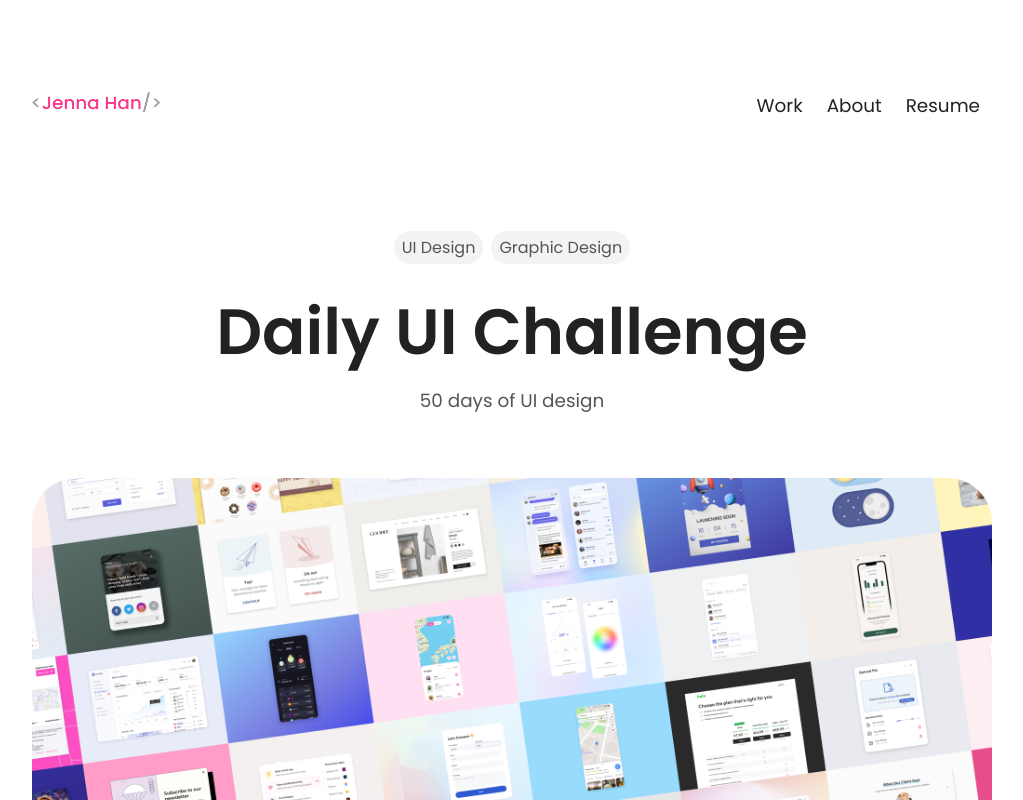
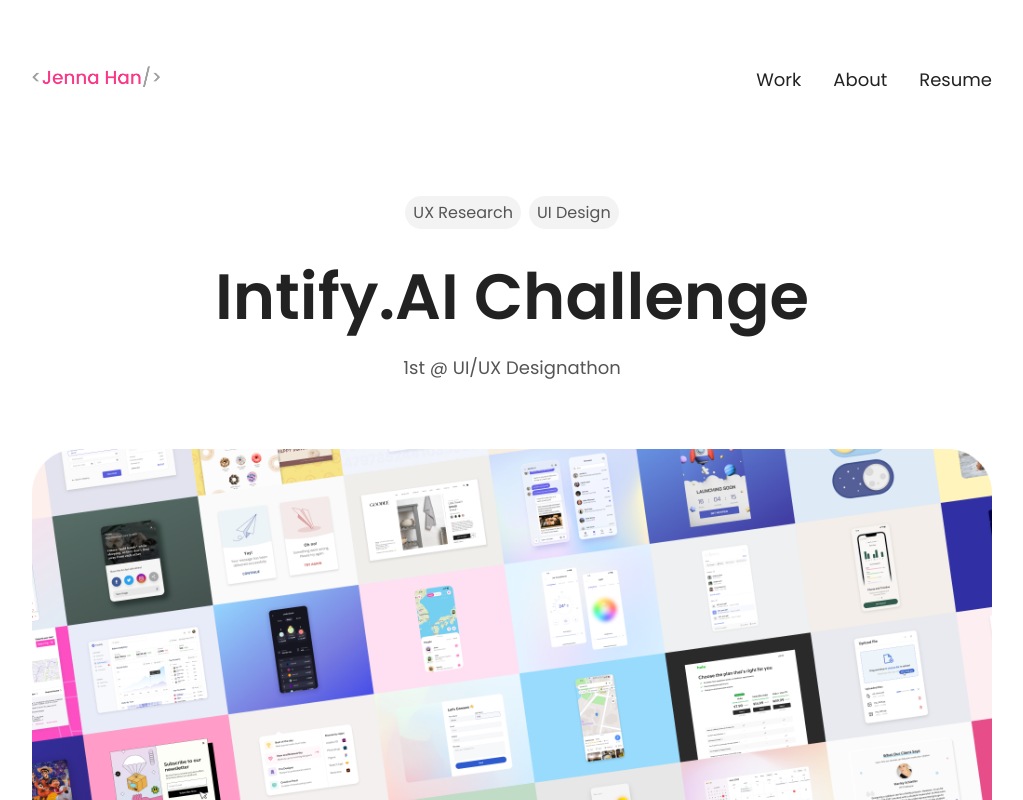
Before and after one commit to jnahan/portfolio, a React (Create React App) app: page /#/daily-ui in a window 1280 px wide. Shown: the top 800 px of the page, without its empty margins (128-1151 px from the left). Built offline with nearby package versions, Linux system fonts and the light colour scheme; a web font is replaced by a local one.

Commit message:
added new case study, minor styling adjustments

```diff
--- a/src/Navbar.jsx
+++ b/src/Navbar.jsx
@@ -1,17 +1,21 @@
 import React from "react"
-import { Link } from "react-router-dom"
+import { NavLink } from "react-router-dom"
 import logo from "./images/logo.png"
 
 function Navbar() {
   return (
     <header className="section">
       <nav className="nav">
-        <Link className="nav__logo" to="/">
+        <NavLink className="nav__logo" to="/">
           <img className="img" src={logo} alt="logo" />
-        </Link>
+        </NavLink>
         <ul className="nav__menu">
-          <Link className="nav__link nav__link--work" to="/">Work</Link>
-          <Link className="nav__link" to="about">About</Link>
+          <li className="nav__item">
+            <NavLink className="nav__link nav__link--work" to="/">Work</NavLink>
+          </li>
+          <li className="nav__item">
+            <NavLink className="nav__link" to="about">About</NavLink>
+          </li>
           <li className="nav__item">
             <a className="nav__link" target="_blank" rel="noopener" href="https://drive.google.com/file/d/1G5OY5Cf2xfemzcIwh7Q0Fgwz_LGnk693/view?usp=sharing">Resume</a>
           </li>
--- a/src/data/projectData.js
+++ b/src/data/projectData.js
@@ -4,7 +4,8 @@
 import esp from "../images/card/esp.png"
 import drawTog from "../images/card/draw-together.png"
 import dailyUI from "../images/card/daily-ui.png"
-import about from "../images/card/about.png"
+// import about from "../images/card/about.png"
+import intify from "../images/card/intify.png"
 
 export const projects = [
     {
@@ -68,6 +69,18 @@
         ]
     },
     {
+        title: "Intify.AI",
+        description: "1st @ UI/UX Designathon",
+        link: "https://devpost.com/software/screenvue",
+        imgSrc: intify,
+        imgAlt: "Intify.AI",
+        chips: [
+            "UX Research",
+            "UI Design"
+        ],
+        external: true
+    },
+    {
         title: "Daily UI",
         description: "50 days of UI design",
         link: "daily-ui",
@@ -77,15 +90,5 @@
             "UI Design",
             "Graphic Design"
         ]
-    },
-    {
-        title: "About Me",
-        description: "Learn more about me",
-        link: "about",
-        imgSrc: about,
-        imgAlt: "About Me",
-        chips: [
-            "Jenna Han"
-        ]
     }
 ]
--- a/src/index.css
+++ b/src/index.css
@@ -26,13 +26,14 @@
   /* base size: body (16px) */
   --h1: 4rem;
   --h2: 3rem;
-  --h3: 2rem;
-  --h4: 1.5rem;
+  --h3: 1.75rem;
+  --h4: 1.25rem;
   --h5: 1.125rem;
   --h6: 1.25rem;
   --body-x-large: 1.5rem;
   --body-large: 1.25rem;
-  --body: 1.15rem;
+  --body: 1.125rem;
+  --body-small: 1rem;
 
   /* Effect styles */
   --shadow:  0px 5.999998092651367px 17.9999942779541px rgba(0, 0, 0, 0.08);
@@ -72,9 +73,11 @@
 p{
   font-size: var(--body);
   color: var(--gray-dark);
+  line-height: 180%;
 }
 li{
   margin-left: 16px;
+  line-height: 180%;
   font-size: var(--body);
   color: var(--gray-dark);
 }
@@ -100,28 +103,38 @@
   display: flex;
   align-items: center;
   justify-content: space-between;
-  margin: 80px 0 100px;
+  margin: 64px 0 100px;
 }
 .nav__menu{
   display: flex;
   flex-direction: row;
   align-items: center;
+  gap: 16px;
 }
 .nav__logo{
   width: 128px;
 }
 .nav__item{
   list-style: none;
-  margin-left: 0;
 }
 .nav__link{
   text-decoration: none;
-  padding: 12px;
+  padding: 8px 0;
+  box-sizing: border-box;
+  line-height: 160%;
   font-size: var(--body);
+  color: var(--black);
+}
+.nav__link:hover{
+  color: var(--gray-default);
+}
+.nav__link.active{
+  position: relative;
+  border-bottom: 2px solid var(--accent);
 }
 .footer{
   margin-top: 120px;
-  margin-bottom: 120px;
+  margin-bottom: 80px;
   display: flex;
   justify-content: space-between;
   align-items: center;
@@ -313,6 +326,7 @@
 }
 .chip-wrapper{
   display: flex;
+  flex-wrap: wrap;
   flex-direction: row;
   gap: 8px;
   margin-bottom: 12px;
@@ -397,9 +411,12 @@
   display: flex;
   flex-direction: column;
   gap: 4px;
-  padding: 24px 32px;
+  padding: 20px;
   border-radius: 8px;
   flex-basis: 100%;
+}
+.insight__description{
+  font-size: var(--body-small);
 }
 .more-projects{
   display: flex;
@@ -409,6 +426,15 @@
 .more-projects__button{
   display: flex;
   align-items: center;
+}
+.more-projects__link{
+  text-decoration: none;
+  padding: 12px;
+  line-height: 180%;
+  font-size: var(--body);
+}
+.more-projects__link:hover{
+  cursor: pointer;
 }
 .arrow{
   width: 32px;
--- a/src/pages/CaseStudies/Bondit.jsx
+++ b/src/pages/CaseStudies/Bondit.jsx
@@ -211,7 +211,7 @@
             />
             <Insight
               title="Personal connections"
-              text="Users are aware of the limitations of social media and want to connect with others at a more personal level through features like DM"
+              text="Users are aware of social media's limitations and want to connect with others at a more personal level"
             />
           </div>
         </section>
@@ -247,7 +247,7 @@
           <div className="insight-wrapper section__img">
             <Insight
               title="Pain points"
-              text="Time commitment and different backgrounds most frequently mentioned as pain points for bonding"
+              text="Time commitment and different backgrounds are biggest obstacles to bonding"
             />
             <Insight
               title="Social media use"
@@ -255,7 +255,7 @@
             />
             <Insight
               title="Bonding factors"
-              text="Similar interests are considered the most important for bonding, even over things like age and major"
+              text="Similar interests are considered the most important for bonding, even over age and major"
             />
           </div>
         </section>
--- a/src/pages/CaseStudies/Insight.jsx
+++ b/src/pages/CaseStudies/Insight.jsx
@@ -4,7 +4,7 @@
   return (
     <div className="insight">
         <h4>{title}</h4>
-        <p>{text}</p>
+        <p className="insight__description">{text}</p>
     </div>
   )
 }
--- a/src/pages/CaseStudies/MoreProjects.jsx
+++ b/src/pages/CaseStudies/MoreProjects.jsx
@@ -9,10 +9,10 @@
     <div className='more-projects'>
         <div className="more-projects__button">
             <img className="arrow" src={arrowLeft} alt="left arrow" />
-            <Link className="nav__link" to="/">Back Home</Link>
+            <Link className="more-projects__link" to="/">Back Home</Link>
         </div>
         <div className="more-projects__button">
-            <Link className="nav__link" to={`/${link}`}>{title}</Link>
+            <Link className="more-projects__link" to={`/${link}`}>{title}</Link>
             <img className="arrow" src={arrowRight} alt="right arrow" />
         </div>
     </div>
--- a/src/pages/Home/Card.jsx
+++ b/src/pages/Home/Card.jsx
@@ -1,10 +1,21 @@
 import React from "react"
 import { Link } from "react-router-dom"
 
-function Card({title, description, link, imgSrc, chips, size}) {
+function Card({title, description, link, imgSrc, chips, external, size}) {
+  const ConditionalWrapper = ({ condition, wrapper1, wrapper2, children }) =>
+  condition ? wrapper1(children) : wrapper2(children);
+
   return (
-    <Link to={link} className={`card ${size}`} key={title}>
-      <div>
+        <ConditionalWrapper
+            condition={external}
+            wrapper1={children =>
+                <a className={`card ${size}`} key={title} target='_blank' rel="noopener" href={link}>{children}</a>
+            }
+            wrapper2={children =>
+                // <HashLink smooth className='link-card' to={link}>{children}</HashLink>
+                <Link to={link} className={`card ${size}`} key={title}>{children}</Link>
+            }
+        >      <div>
           <div className="card__img" style={{backgroundImage: `url(${imgSrc})`}}></div>
           <h3 className="card__title">{title}</h3>
           <p className="card__description">{description}</p>
@@ -16,7 +27,7 @@
             })}
           </div>
       </div>
-    </Link>
+    </ConditionalWrapper>
   )
 }
 
--- a/src/pages/Home/Home.jsx
+++ b/src/pages/Home/Home.jsx
@@ -19,6 +19,7 @@
         imgSrc={project.imgSrc}
         chips={project.chips}
         size={project.size}
+        external={project.external}
       />
       )
     })
```
Also changed, not shown: src/App.js (+7 -3 lines), src/images/card/intify.png (added).
